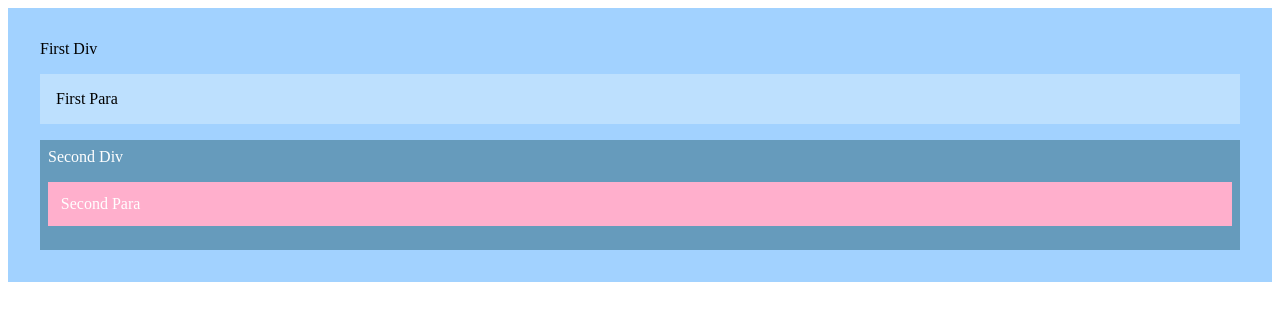
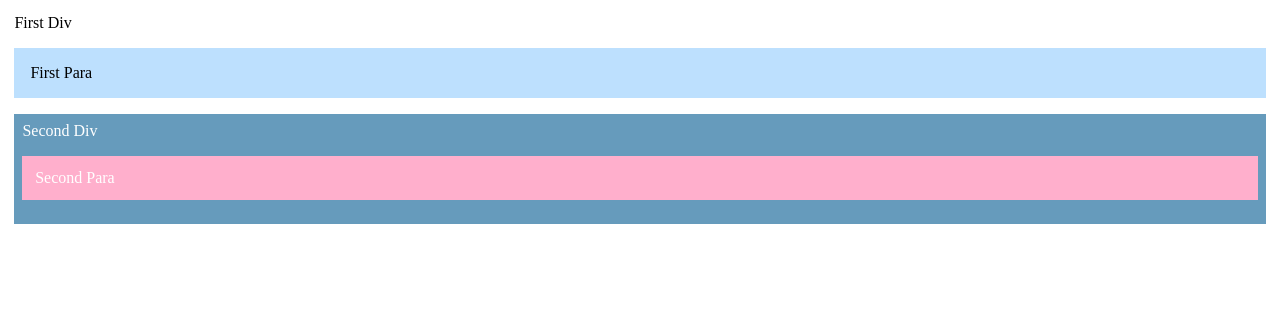
Before and after one commit to adagio-learner/3-Learn_JS, a plain HTML site: page 13.domManipulationStyleElement/index.html in a window 1280 px wide. Drawn offline with Linux system fonts and the light colour scheme.

Commit message:
get and overwrite: .className

```diff
--- a/13.domManipulationStyleElement/index.html
+++ b/13.domManipulationStyleElement/index.html
@@ -10,7 +10,7 @@
 
     <div id="fDiv" style="background-color: #a2d2ff; padding: 2rem;">
         First Div
-        <p id="fPara" style="background-color: #bde0fe; padding: 1rem;">
+        <p id="fPara" style="background-color: #bde0fe; padding: 1rem;" class="goku vegeta">
             First Para
         </p>
 
--- a/13.domManipulationStyleElement/script.js
+++ b/13.domManipulationStyleElement/script.js
@@ -12,3 +12,11 @@ secondElement.style.cssText ="background-color: #669bbc; color: white; padding:
 
 let firstElement = document.querySelector("#fDiv");
 firstElement.setAttribute("class","divclass")
+firstElement.setAttribute("style","padding: 0.4rem")
+// setAttribute remove the whole style from firstElement,then add new attribute
+
+
+let fPara = document.getElementById("fPara");
+fPara.className;
+fPara.className = "Gohan, zeno"
+fPara.className;
```
